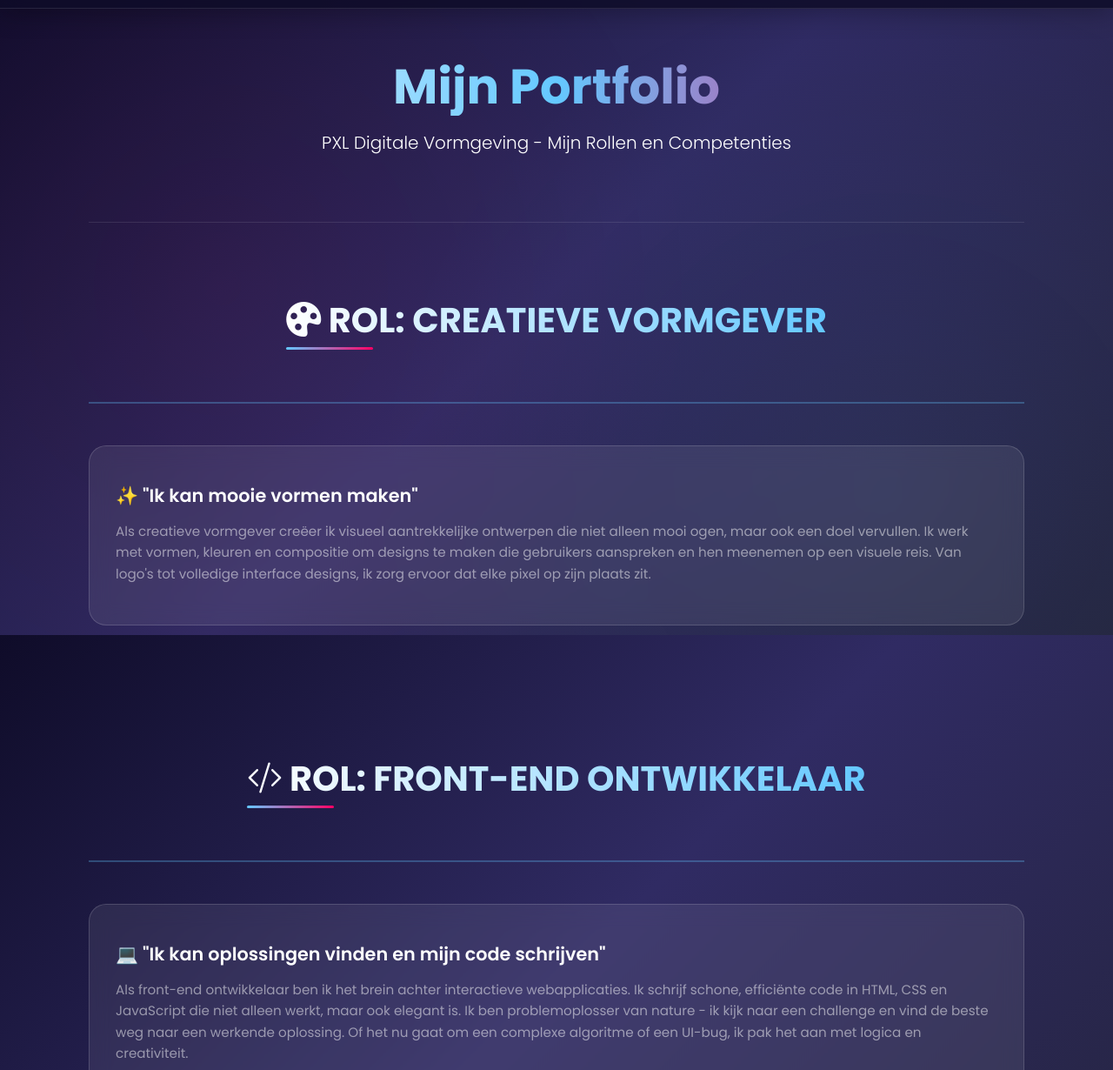
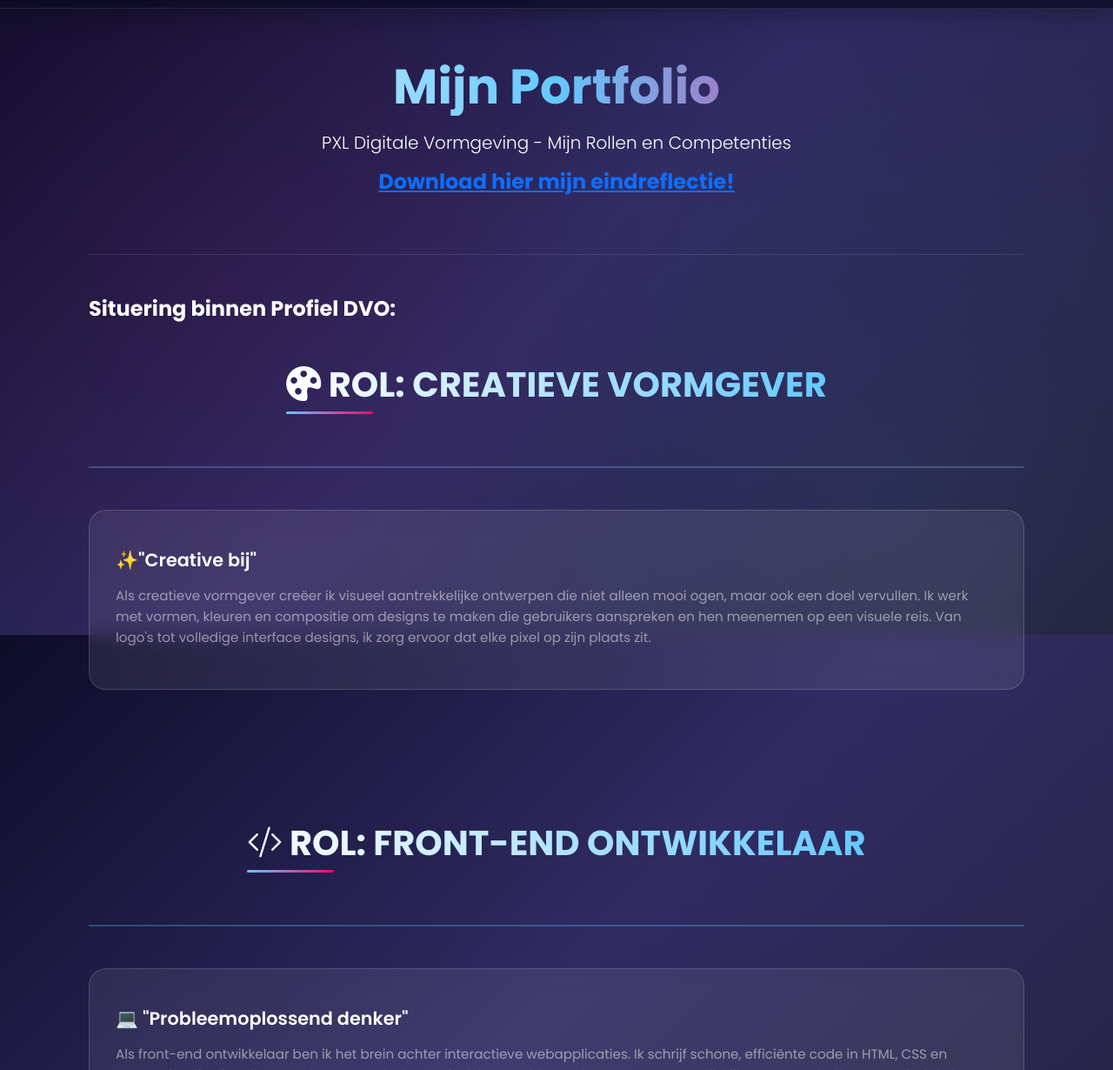
Before and after one commit to webpxl/41dvo1070-werkplekleren-1-portfolio-25-26-grdvo-tijmen-loix, a website: page portfolio.html in a window 1280 px wide. Shown: the part 70-1300 px from the top of the page at 87% size. Drawn offline with nearby package versions, Linux system fonts and the light colour scheme; a web font is replaced by a local one.

Commit message:
eindreflectie toegevoegd

```diff
--- a/portfolio.html
+++ b/portfolio.html
@@ -57,14 +57,21 @@
 
 <!-- Main Content -->
 <main class="pt-5">
+
+
+
     <div class="container-lg">
         <!-- Page Header -->
         <section class="page-header mb-5 mt-5">
             <h1 class="display-4 fw-bold text-white mb-3">Mijn Portfolio</h1>
             <p class="lead text-white">PXL Digitale Vormgeving - Mijn Rollen en Competenties</p>
+            <a href="/Eindreflectie%20WPL1%20DVO.docx" download>
+                <h4><strong>Download hier mijn eindreflectie!</strong> </h4>
+            </a>
         </section>
 
         <!-- ROL: CREATIEVE VORMGEVER -->
+        <h4><strong>Situering binnen Profiel DVO:</strong> </h4>
         <section id="olr-vormgever" class="olr-section mb-5">
             <div class="section-header mb-5">
                 <h2 class="section-title text-white">
@@ -74,7 +81,7 @@
             <div class="row mb-4">
                 <div class="col-12">
                     <div class="card-glass">
-                        <h3 class="text-white mb-3">✨ "Ik kan mooie vormen maken"</h3>
+                        <h3 class="text-white mb-3">✨"Creative bij"</h3>
                         <p class="text-white-50">
                             Als creatieve vormgever creëer ik visueel aantrekkelijke ontwerpen die niet alleen mooi ogen, maar ook een doel vervullen.
                             Ik werk met vormen, kleuren en compositie om designs te maken die gebruikers aanspreken en hen meenemen op een visuele reis.
@@ -95,7 +102,7 @@
             <div class="row mb-4">
                 <div class="col-12">
                     <div class="card-glass">
-                        <h3 class="text-white mb-3">💻 "Ik kan oplossingen vinden en mijn code schrijven"</h3>
+                        <h3 class="text-white mb-3">💻 "Probleemoplossend denker"</h3>
                         <p class="text-white-50">
                             Als front-end ontwikkelaar ben ik het brein achter interactieve webapplicaties. Ik schrijf schone, efficiënte code
                             in HTML, CSS en JavaScript die niet alleen werkt, maar ook elegant is. Ik ben problemoplosser van nature - ik kijk naar
```
Also changed, not shown: index.html (+4 -8 lines), 2 other files.
